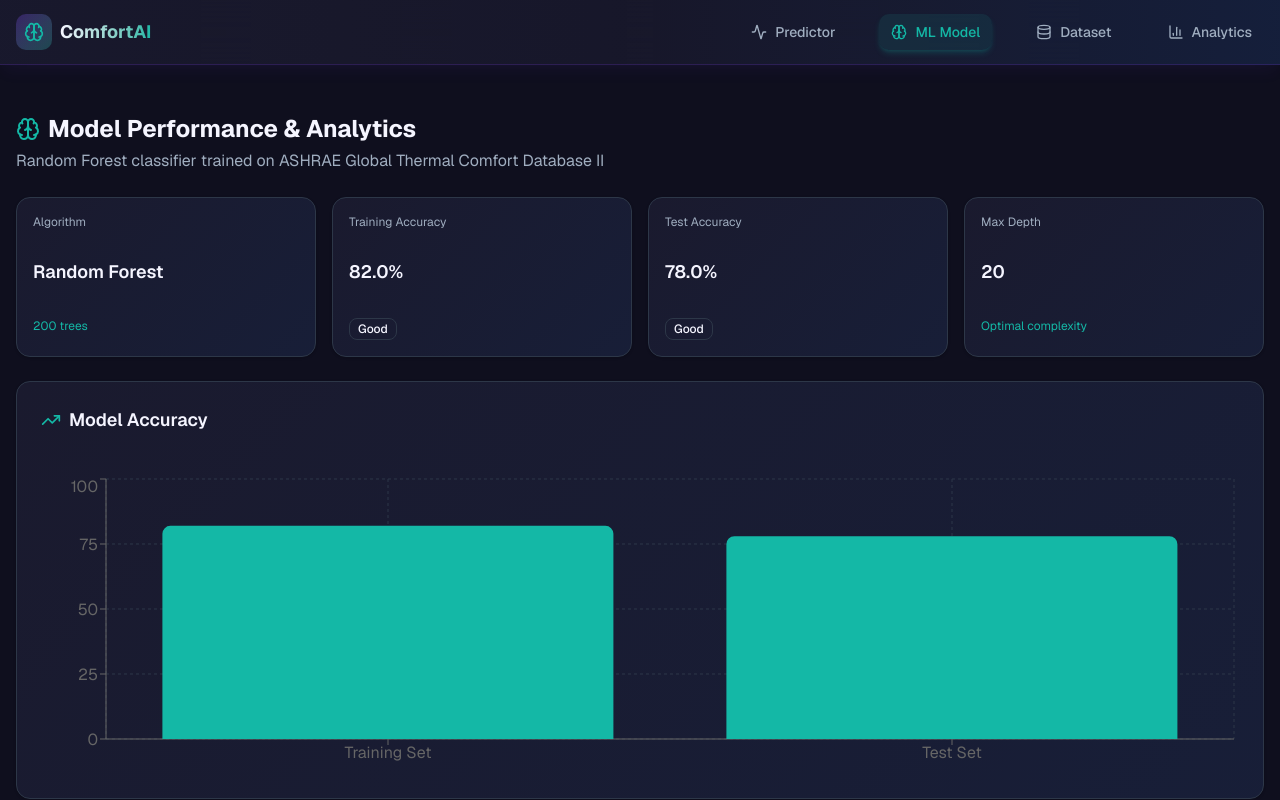
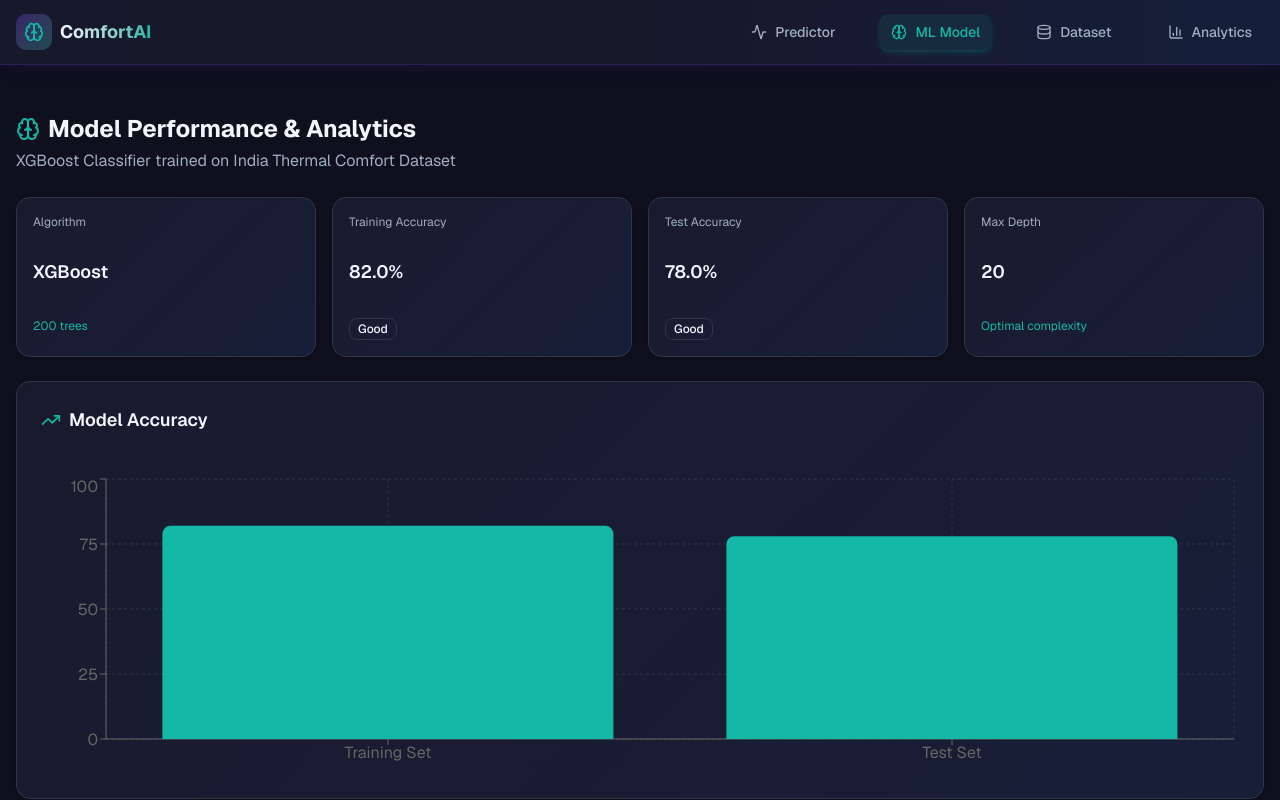
Before and after one commit to Divya1163/Minor-Project-Sem-6, a Next.js app: page /model-performance in a window 1280 px wide. Shown: the top 800 px of the page. Built offline with nearby package versions, Linux system fonts and the light colour scheme.

Commit message:
Fix: Replace Random Forest with XGBoost across all frontend components

```diff
--- a/app/model-performance/page.tsx
+++ b/app/model-performance/page.tsx
@@ -5,7 +5,7 @@ import { ModelComparison } from '@/components/model-comparison';
 
 export const metadata = {
   title: 'Model Performance - Thermal Comfort Predictor',
-  description: 'Random Forest ML model performance metrics, accuracy analysis, and comparison with ASHRAE'
+  description: 'XGBoost ML model performance metrics, accuracy analysis, and comparison with ASHRAE'
 };
 
 export default function ModelPerformancePage() {
--- a/app/page.tsx
+++ b/app/page.tsx
@@ -36,7 +36,7 @@ export default function Home() {
             </div>
             <p className="text-lg text-muted-foreground max-w-2xl">
               Advanced AI-powered system optimized for Indian climate conditions. Predict thermal comfort levels based on environmental and personal factors.
-              Powered by Random Forest models trained on 769 real thermal comfort observations from India.
+              Powered by XGBoost models trained on 769 real thermal comfort observations from India.
             </p>
             <div className="flex items-center gap-4 mt-4 flex-wrap">
               <div className="flex items-center gap-2 text-sm text-accent">
@@ -121,7 +121,7 @@ export default function Home() {
                 <h3 className="font-semibold text-accent">Model Info</h3>
                 <div className="space-y-2 text-xs text-muted-foreground">
                   <div>
-                    <span className="text-foreground font-semibold">Best Model:</span> Random Forest
+                    <span className="text-foreground font-semibold">Best Model:</span> XGBoost
                   </div>
                   <div>
                     <span className="text-foreground font-semibold">Accuracy:</span> 85%
--- a/components/analytics-dashboard.tsx
+++ b/components/analytics-dashboard.tsx
@@ -36,7 +36,7 @@ const featureImportance = [
 
 const modelPerformance = [
   { model: 'Logistic Regression', accuracy: 0.78 },
-  { model: 'Random Forest', accuracy: 0.85 },
+  { model: 'XGBoost', accuracy: 0.85 },
   { model: 'XGBoost', accuracy: 0.82 },
 ];
 
@@ -164,7 +164,7 @@ export function AnalyticsDashboard() {
           </li>
           <li className="flex items-start gap-2">
             <span className="text-accent mt-1">•</span>
-            <span>Random Forest model achieves the highest accuracy at 85% on test data</span>
+            <span>XGBoost model achieves the highest accuracy at 85% on test data</span>
           </li>
           <li className="flex items-start gap-2">
             <span className="text-accent mt-1">•</span>
--- a/components/dataset-comparison.tsx
+++ b/components/dataset-comparison.tsx
@@ -255,7 +255,7 @@ export function DatasetComparison() {
         <div className="grid grid-cols-2 md:grid-cols-4 gap-4">
           <div>
             <p className="text-xs text-muted-foreground">Algorithm</p>
-            <p className="font-semibold text-foreground">Random Forest</p>
+            <p className="font-semibold text-foreground">XGBoost</p>
           </div>
           <div>
             <p className="text-xs text-muted-foreground">Accuracy</p>
--- a/components/ml-prediction-form.tsx
+++ b/components/ml-prediction-form.tsx
@@ -99,7 +99,7 @@ export function MLPredictionForm() {
                 tsv: data.prediction.tsv,
                 comfort_category: data.prediction.category,
                 confidence: data.prediction.confidence,
-                explanation: `Predicted using trained Random Forest model on India thermal comfort dataset. Accuracy: ${(data.modelInfo?.accuracy * 100).toFixed(1)}%`,
+                explanation: `Predicted using trained XGBoost model on India thermal comfort dataset. Accuracy: ${(data.modelInfo?.accuracy * 100).toFixed(1)}%`,
               };
               predictionMode = 'hybrid';
             }
--- a/components/model-performance.tsx
+++ b/components/model-performance.tsx
@@ -41,7 +41,7 @@ const defaultMetrics: ModelMetrics = {
   model_params: {
     n_estimators: 200,
     max_depth: 20,
-    algorithm: 'Random Forest'
+    algorithm: 'XGBoost'
   }
 };
 
@@ -72,7 +72,7 @@ export function ModelPerformance() {
           Model Performance & Analytics
         </h2>
         <p className="text-muted-foreground mt-1">
-          Random Forest classifier trained on ASHRAE Global Thermal Comfort Database II
+          XGBoost Classifier trained on India Thermal Comfort Dataset
         </p>
       </div>
 
@@ -260,7 +260,7 @@ export function ModelPerformance() {
           </div>
 
           <div className="p-4 bg-secondary/30 rounded-lg">
-            <p className="text-sm font-semibold mb-2">Random Forest Classifier</p>
+            <p className="text-sm font-semibold mb-2">XGBoost Classifier</p>
             <div className="grid grid-cols-2 gap-2 text-xs text-muted-foreground">
               <div>Trees: {metrics.model_params.n_estimators}</div>
               <div>Max Depth: {metrics.model_params.max_depth}</div>
```
